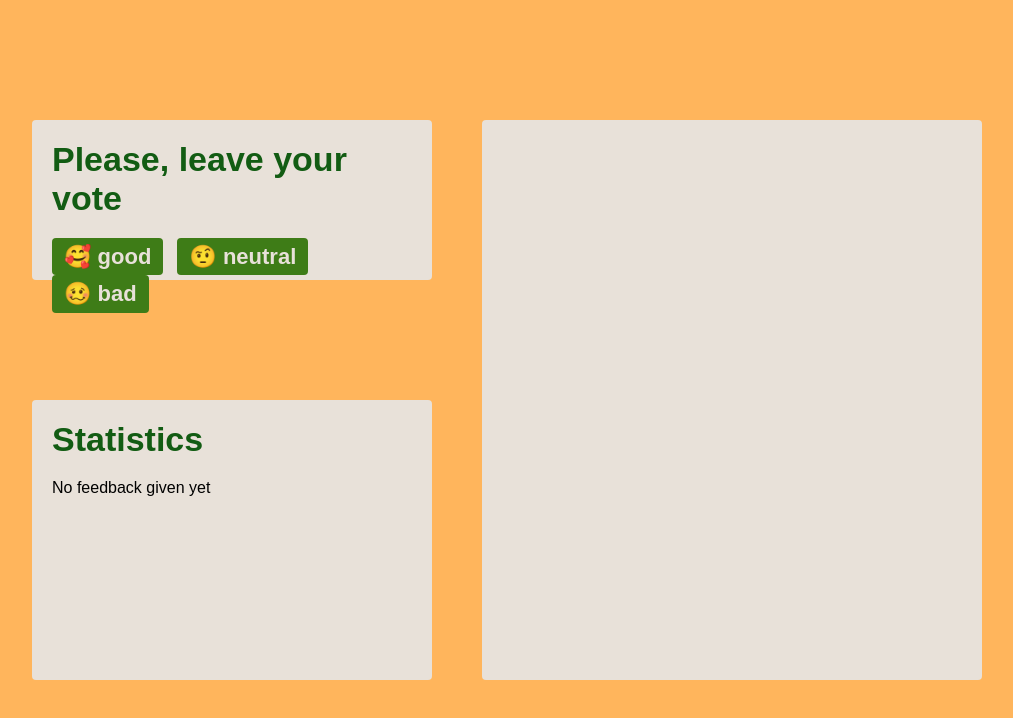
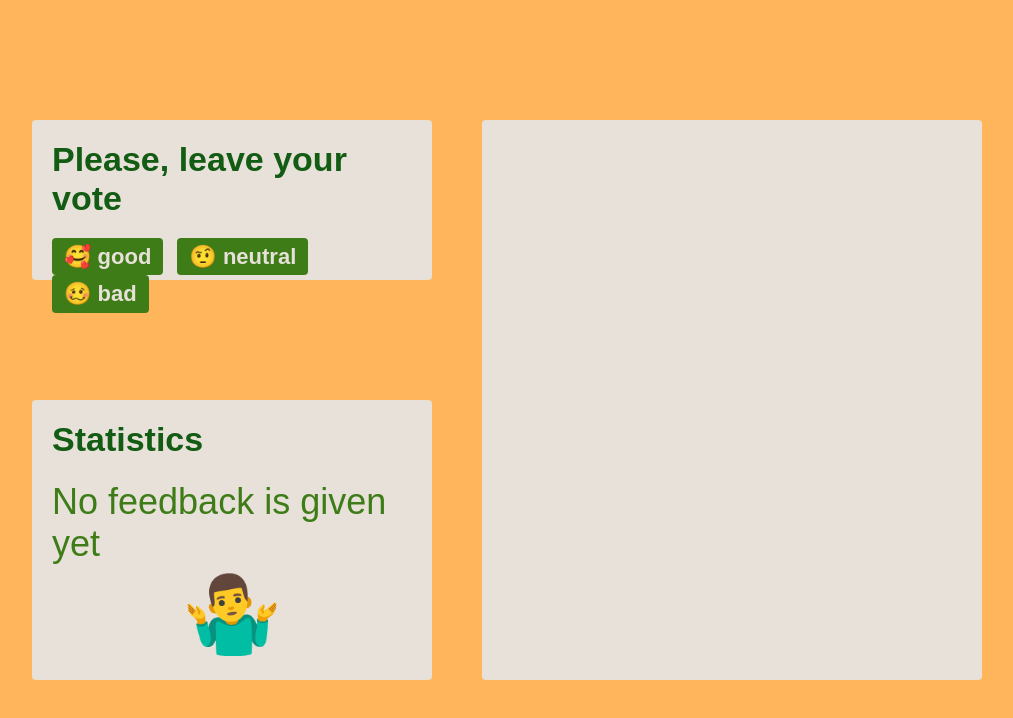
Before and after one commit to Olena-Horobets/goit-react-hw-04-hooks-feedback, a React (Create React App) app: page / in a window 1280 px wide. Shown: the top 718 px of the page, without its empty margins (133-1146 px from the left). Built offline with nearby package versions, Linux system fonts and the light colour scheme; a web font is replaced by a local one.

Commit message:
event handlers optimized

```diff
--- a/src/App.js
+++ b/src/App.js
@@ -15,21 +15,9 @@ class App extends Component {
     bad: 0,
   };
 
-  onGoodBtnClick = () => {
+  onBtnClick = e => {
     this.setState(prevState => {
-      return { good: prevState.good + 1 };
-    });
-  };
-
-  onNeutralBtnClick = () => {
-    this.setState(prevState => {
-      return { neutral: prevState.neutral + 1 };
-    });
-  };
-
-  onBadBtnClick = () => {
-    this.setState(prevState => {
-      return { bad: (prevState.bad += 1) };
+      return { [e.target.name]: (prevState[e.target.name] += 1) };
     });
   };
 
@@ -46,16 +34,13 @@ class App extends Component {
   };
 
   render() {
+    const options = Object.keys(this.state);
     return (
       <div className={s.container}>
         <h1 className="hidden">Cafe Espresso review page</h1>
         <div className={s.wrapper}>
           <Section title="Please, leave your vote" class="FeedbackOptions">
-            <FeedbackOptions
-              onGoodBtnClick={this.onGoodBtnClick}
-              onNeutralBtnClick={this.onNeutralBtnClick}
-              onBadBtnClick={this.onBadBtnClick}
-            />
+            <FeedbackOptions options={options} optionFn={this.onBtnClick} />
           </Section>
 
           <Section title="Statistics" class="Statistics">
@@ -68,7 +53,7 @@ class App extends Component {
                 percentage={this.countPositiveFeedbackPercentage()}
               />
             ) : (
-              <Notification message="No feedback given yet" />
+              <Notification message="No feedback is given yet" />
             )}
           </Section>
         </div>
--- a/src/components/Button/Button.js
+++ b/src/components/Button/Button.js
@@ -23,8 +23,8 @@ class Button extends Component {
 }
 
 Button.propTypes = {
-  name: PropTypes.string,
-  onClick: PropTypes.func,
+  name: PropTypes.string.isRequired,
+  onClick: PropTypes.func.isRequired,
 };
 
 export { Button };
--- a/src/components/FeedbackOptions/FeedbackOptions.js
+++ b/src/components/FeedbackOptions/FeedbackOptions.js
@@ -8,18 +8,17 @@ class FeedbackOptions extends Component {
   render() {
     return (
       <div className={s.feedbackOptions}>
-        <Button name="good" onClick={this.props.onGoodBtnClick} />
-        <Button name="neutral" onClick={this.props.onNeutralBtnClick} />
-        <Button name="bad" onClick={this.props.onBadBtnClick} />
+        {this.props.options.map(el => {
+          return <Button key={el} name={el} onClick={this.props.optionFn} />;
+        })}
       </div>
     );
   }
 }
 
 FeedbackOptions.propTypes = {
-  onGoodBtnClick: PropTypes.func.isRequired,
-  onNeutralBtnClick: PropTypes.func.isRequired,
-  onBadBtnClick: PropTypes.func.isRequired,
+  options: PropTypes.arrayOf(PropTypes.string).isRequired,
+  optionFn: PropTypes.func.isRequired,
 };
 
 export { FeedbackOptions };
--- a/src/components/Notification/Notification.js
+++ b/src/components/Notification/Notification.js
@@ -1,11 +1,17 @@
 import s from '../Notification/Notification.module.css';
+import emoji from 'emoji-db.json';
 
 import PropTypes from 'prop-types';
 import { Component } from 'react';
 
 class Notification extends Component {
   render() {
-    return <p className={s.notification}>{this.props.message}</p>;
+    return (
+      <div className={s.notification}>
+        <p className={s.message}>{this.props.message}</p>
+        <p className={s.emoji}>{emoji['no-feedback']}</p>
+      </div>
+    );
   }
 }
 
--- a/src/components/Notification/Notification.module.css
+++ b/src/components/Notification/Notification.module.css
@@ -1,2 +1,16 @@
 .notification {
+  display: flex;
+  flex-direction: column;
+  height: 100%;
+  justify-content: space-evenly;
 }
+
+.message {
+  font-size: 36px;
+  color: var(--accent-color);
+}
+
+.emoji {
+  text-align: center;
+  font-size: 80px;
+}
--- a/src/emoji-db.json
+++ b/src/emoji-db.json
@@ -1 +1 @@
-{ "good": "🥰", "neutral": "🤨", "bad": "🥴" }
+{ "good": "🥰", "neutral": "🤨", "bad": "🥴", "no-feedback": "🤷‍♂️" }
```
